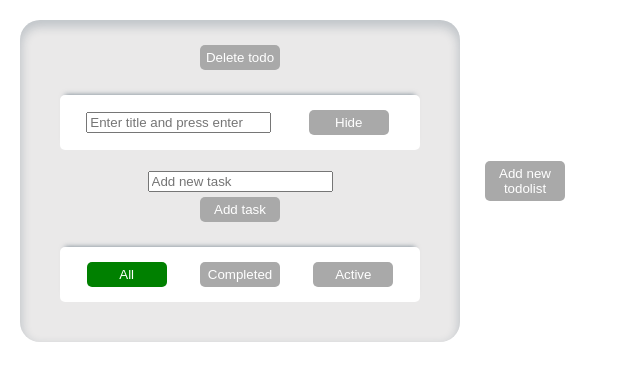
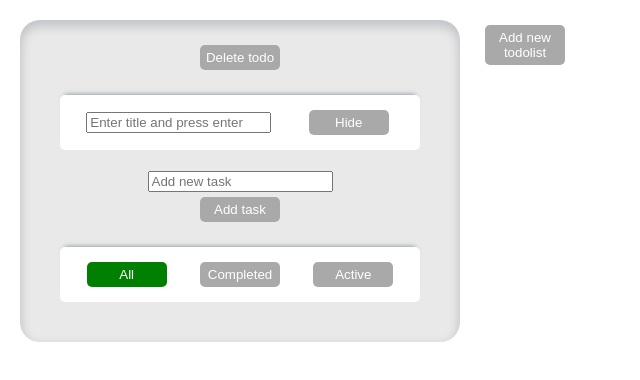
Before and after one commit to Pikadorius/todolist-v3.0, a React (Create React App) app: page / in a window 1280 px wide. Both pictures are taken after a click on the button "Add new todolist". Shown: the top 380 px of the page, without its empty margins (0-640 px from the left). Built offline with nearby package versions, Linux system fonts and the light colour scheme.

Commit message:
css changes and added onEnter to tasks

```diff
--- a/src/App.css
+++ b/src/App.css
@@ -1,8 +1,17 @@
 .App {
+    margin: 0;
     text-align: center;
     display: flex;
     flex-wrap: wrap;
-  align-items: center;
+    align-items: flex-start;
+}
+
+.btn-wrapper {
+    margin: 20px 10px;
+}
+
+.btn-wrapper:nth-child(1n+2) {
+    margin-left: 0;
 }
 
 .App-logo {
--- a/src/App.tsx
+++ b/src/App.tsx
@@ -30,7 +30,6 @@ type TodolistType = {
 }
 
 function App() {
-    // const todolistId1 = v1();
 
     const [todolists, setTodolists] = useState<TodolistType[]>(()=>{
         // возвращаем значения из localStorage
@@ -121,7 +120,7 @@ function App() {
                                  isOpen={tasks[t.id].isOpen}
                                  setIsShowed={showTasks}/>
             })}
-            <Button name={'Add new todolist'} onClick={createNewTodolist}/>
+            <div className='btn-wrapper'><Button name={'Add new todolist'} onClick={createNewTodolist}/></div>
         </div>
     );
 }
--- a/src/Components/Todolist/TodolistTasks/TodolistTasks.tsx
+++ b/src/Components/Todolist/TodolistTasks/TodolistTasks.tsx
@@ -1,4 +1,4 @@
-import React, {ChangeEvent, useState} from 'react';
+import React, {ChangeEvent,KeyboardEvent, useState} from 'react';
 import {TaskType} from '../../../App';
 import s from './TodolistTasks.module.css'
 import Button from '../../Button/Button';
@@ -7,8 +7,8 @@ type TodolistTasksType = {
     tasks: TaskType[]
     isOpen: boolean
     addNewTask: (taskTitle: string) => void
-    deleteTask: (taskId:string) => void
-    changeTaskStatus: (taskId: string, isDone: boolean)=>void
+    deleteTask: (taskId: string) => void
+    changeTaskStatus: (taskId: string, isDone: boolean) => void
 }
 
 const TodolistTasks = (props: TodolistTasksType) => {
@@ -21,13 +21,18 @@ const TodolistTasks = (props: TodolistTasksType) => {
         }
     }
 
+    const onEnter = (e: KeyboardEvent<HTMLInputElement>) => {
+        e.key === "Enter" && addNewTask()
+    }
+
     return (
         <div>
-            <div>
-                <input placeholder={'Add new task'} value={inputTitle} onChange={(e) => setInputTitle(e.currentTarget.value)}/>
-                <Button name={'Add task'} onClick={addNewTask}/>
-            </div>
-            {props.isOpen ?
+            {props.isOpen ? <div>
+                <div>
+                    <input placeholder={'Add new task'} value={inputTitle}
+                           onChange={(e) => setInputTitle(e.currentTarget.value)} onKeyDown={onEnter}/>
+                    <Button name={'Add task'} onClick={addNewTask}/>
+                </div>
                 <ul className={s.listWrapper}>
                     {props.tasks.map(t => {
 
@@ -35,20 +40,22 @@ const TodolistTasks = (props: TodolistTasksType) => {
                             props.deleteTask(t.id)
                         }
 
-                        const changeTaskStatus = (e:ChangeEvent<HTMLInputElement>) => {
+                        const changeTaskStatus = (e: ChangeEvent<HTMLInputElement>) => {
                             props.changeTaskStatus(t.id, e.currentTarget.checked)
                         }
 
 
                         return (
                             <div key={t.id} className={s.specLi}>
-                                <li>{t.task}<input type={'checkbox'} checked={t.isDone} onChange={changeTaskStatus}/>
+                                <li>{t.task}<input type={'checkbox'} checked={t.isDone}
+                                                   onChange={changeTaskStatus}/>
                                 </li>
                                 <Button name={'x'} onClick={deleteTask}/>
                             </div>
                         )
                     })}
-                </ul> : <div>List closed</div>}
+                </ul>
+            </div> : <div>List closed</div>}
         </div>
     );
 };
```
Lines whose indentation alone changed are shown as unchanged.
